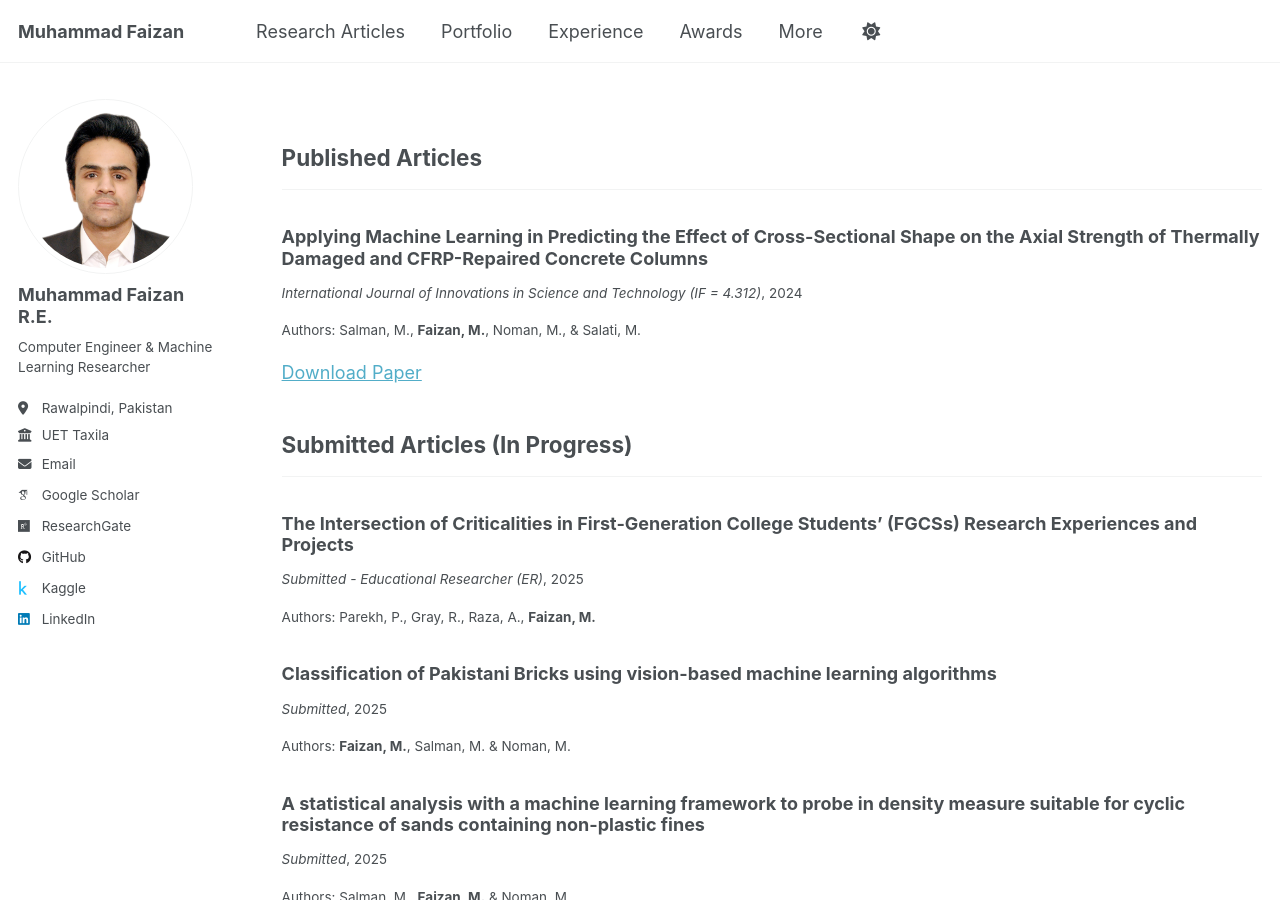
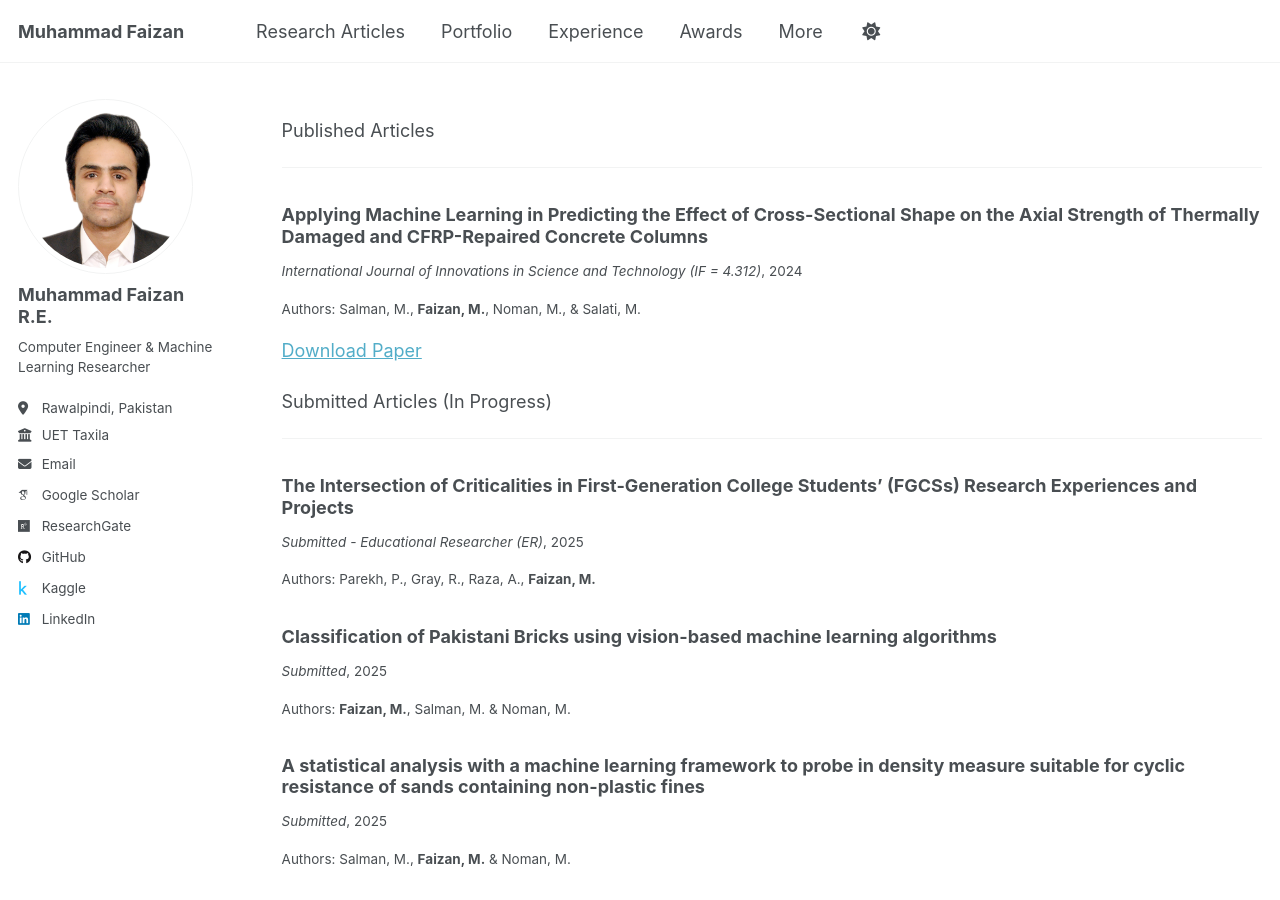
Before and after one commit to MuhammadFaizan99/MuhammadFaizan99.github.io, a Jekyll site: the page built from _pages/publications.html, in a window 1280 px wide and 900 px high. Built offline with Jekyll 4.4.1, drawn with Linux system fonts in a browser that asks for light colours; some web fonts are replaced; a script that is not in the unit is left out.

Commit message:
Update publications.html

```diff
--- a/_pages/publications.html
+++ b/_pages/publications.html
@@ -15,7 +15,7 @@ author_profile: true
         {% continue %}
       {% endif %}
       {% unless title_shown %}
-        <h2>{{ category[1].title }}</h2><hr />
+        <p>{{ category[1].title }}</p><hr />
         {% assign title_shown = true %}
       {% endunless %}
       {% include archive-single.html %}
```
